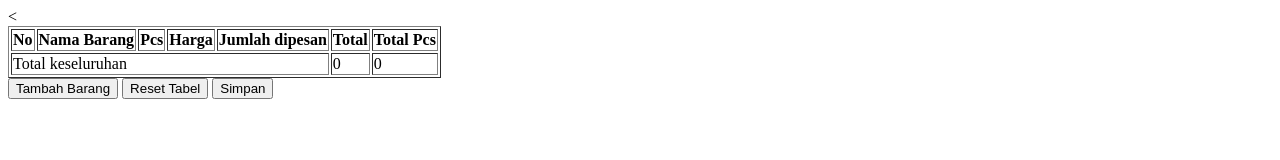
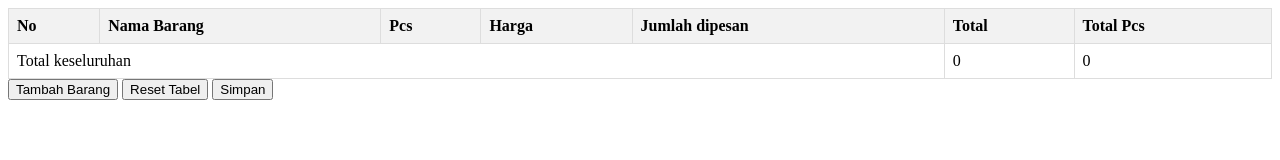
Before and after one commit to creator-lokpadi/rate, a plain HTML site: page untitled.html in a window 1280 px wide. Drawn offline with Linux system fonts and the light colour scheme.

Commit message:
Update untitled.html

```diff
--- a/untitled.html
+++ b/untitled.html
@@ -1,10 +1,27 @@
- <<!DOCTYPE html>
-<html>
+<!DOCTYPE html>
+<html lang="en">
 <head>
-    <link rel="stylesheet" href="https://cdnjs.cloudflare.com/ajax/libs/font-awesome/4.7.0/css/font-awesome.min.css">
+<meta charset="UTF-8">
+<meta name="viewport" content="width=device-width, initial-scale=1.0">
 <title>Perhitungan Harga Barang</title>
+<link rel="stylesheet" href="https://cdnjs.cloudflare.com/ajax/libs/font-awesome/4.7.0/css/font-awesome.min.css">
+<style>
+  table {
+    border-collapse: collapse;
+    width: 100%;
+  }
+  th, td {
+    border: 1px solid #dddddd;
+    text-align: left;
+    padding: 8px;
+  }
+  th {
+    background-color: #f2f2f2;
+  }
+</style>
 </head>
 <body>
+
 <table border="1" id="tabel_barang">
   <thead>
     <tr>
@@ -113,5 +130,6 @@
     }
   };
 </script>
+
 </body>
 </html>
```
